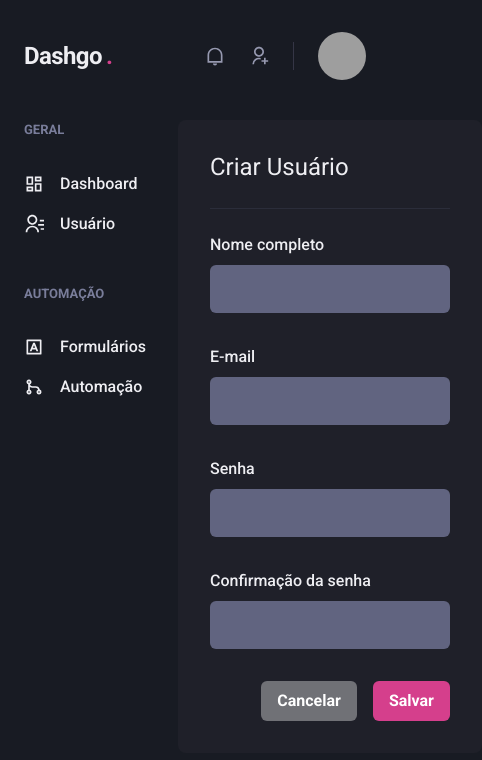
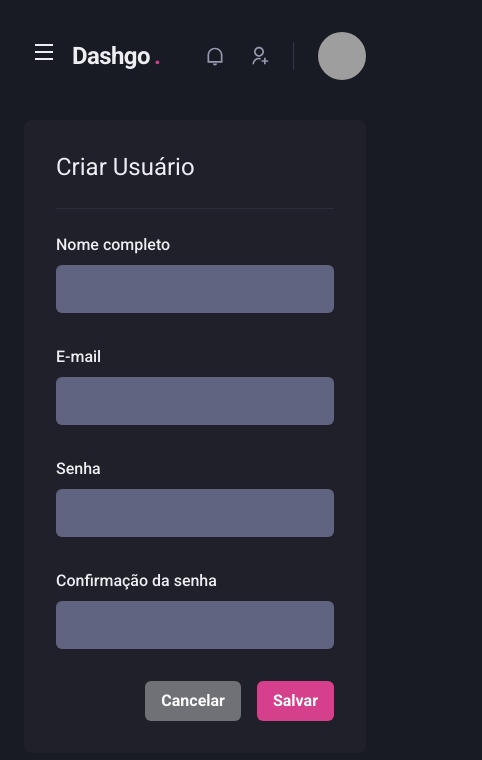
Before and after one commit to HemersonChaves/Construindo-interfaces-do-futuro, a Next.js app: page /users/create in a window 390 px wide. Shown: the top 760 px of the page, 482 px wide, since content can reach past the window. Built offline with nearby package versions, Linux system fonts and the light colour scheme; grey boxes are pictures that could not be loaded.

Commit message:
refact(responsivo): Deixa a Sidebar responsiva

```diff
--- a/src/components/Header/index.tsx
+++ b/src/components/Header/index.tsx
@@ -1,9 +1,13 @@
-import { Flex, useBreakpointValue } from '@chakra-ui/react';
+import { Flex, Icon, IconButton, useBreakpointValue } from '@chakra-ui/react';
+import { RiMenuLine } from 'react-icons/ri';
+import { useSidebarDrawer } from '../../contexts/SideBarDrawerContext';
 import { Logo } from './Logo';
 import { NotificationsNav } from './NotificationsNav';
 import { Profile } from './Profile';
 import { SearchBox } from './SearchBox';
+
 export function Header() {
+    const {onOpen} = useSidebarDrawer();
     const isWideVersion = useBreakpointValue({
         base: false,
         lg: true,
@@ -19,6 +23,18 @@
             align='center'
             px='6'
         >
+            { !isWideVersion &&
+                <IconButton
+                icon={<Icon as={RiMenuLine} />}
+                fontSize='24'
+                variant='unstyled'
+                onClick={onOpen}
+                aria-label='Open navigation'
+                mr='2'
+                >
+
+                </IconButton>
+            }
             <Logo />
             {isWideVersion && <SearchBox />}
 
--- /dev/null
+++ b/src/components/Sidebar/SiderBarNav.tsx
@@ -0,0 +1,20 @@
+import { Stack } from "@chakra-ui/react";
+import { RiContactsLine, RiDashboardLine, RiGitMergeLine, RiInputMethodLine } from "react-icons/ri";
+import { NavLink } from "./NavLink";
+import { NavSection } from "./NavSection";
+
+export function SidebarNav() {
+  return (
+      <Stack spacing='12' align='flex-start'>
+        <NavSection title='GERAL'>
+          <NavLink  icon={RiDashboardLine} >Dashboard</NavLink>
+          <NavLink  icon={RiContactsLine} >Usuário</NavLink>
+        </NavSection>
+
+        <NavSection title='AUTOMAÇÃO'>
+        <NavLink  icon={RiInputMethodLine} >Formulários</NavLink>
+        <NavLink  icon={RiGitMergeLine} >Automação</NavLink>
+        </ NavSection>
+      </Stack>
+  )
+}
--- a/src/components/Sidebar/index.tsx
+++ b/src/components/Sidebar/index.tsx
@@ -1,22 +1,31 @@
-import { Box, Stack, Text, Link, Icon } from "@chakra-ui/react";
-import { RiContactsLine, RiDashboardLine, RiGitMergeLine, RiInputMethodLine } from "react-icons/ri";
-import { NavLink } from "./NavLink";
-import { NavSection } from "./NavSection";
+import { Box, Drawer, DrawerBody, DrawerCloseButton, DrawerContent, DrawerHeader, DrawerOverlay, useBreakpointValue  } from "@chakra-ui/react";
+import { useSidebarDrawer } from "../../contexts/SideBarDrawerContext";
+
+import { SidebarNav } from "./SiderBarNav";
 
 export function Sidebar() {
+  const { isOpen, onClose} = useSidebarDrawer();
+  const isDrawerSideBar = useBreakpointValue({
+    base: true,
+    lg: false,
+  });
+
+  if (isDrawerSideBar) {
+   return ( <Drawer isOpen={isOpen} placement='left' onClose={onClose}>
+      <DrawerOverlay>
+        <DrawerContent bg='gray.800' p='4'>
+          <DrawerCloseButton mt='6' />
+          <DrawerHeader>Navegação</DrawerHeader>
+          <DrawerBody>
+          <SidebarNav />
+          </DrawerBody>
+        </DrawerContent>
+      </DrawerOverlay>
+    </Drawer>)
+  }
   return (
     <Box as='aside' w='64' mr='8'>
-      <Stack spacing='12' align='flex-start'>
-        <NavSection title='GERAL'>
-          <NavLink  icon={RiDashboardLine} >Dashboard</NavLink>
-          <NavLink  icon={RiContactsLine} >Usuário</NavLink>
-        </NavSection>
-
-        <NavSection title='AUTOMAÇÃO'>
-        <NavLink  icon={RiInputMethodLine} >Formulários</NavLink>
-        <NavLink  icon={RiGitMergeLine} >Automação</NavLink>
-        </ NavSection>
-      </Stack>
+      <SidebarNav />
     </Box>
   )
 }
--- /dev/null
+++ b/src/contexts/SideBarDrawerContext.tsx
@@ -0,0 +1,25 @@
+import { useDisclosure, UseDisclosureReturn } from "@chakra-ui/hooks";
+import { useRouter } from "next/router";
+import { createContext, ReactNode, useContext, useEffect } from "react";
+
+interface SidebarDrawerProviderProps{
+  children: ReactNode;
+}
+type SidebarDrawerContextData = UseDisclosureReturn;
+
+const SidebarDrawerContext = createContext({} as SidebarDrawerContextData);
+
+export function SiderbarDrawerProvider ({children}:SidebarDrawerProviderProps){
+const disclosure = useDisclosure();
+const router = useRouter();
+useEffect(() => {
+  disclosure.onClose();
+}, [router.asPath] )
+  return (
+    <SidebarDrawerContext.Provider value={disclosure}>
+      {children}
+    </SidebarDrawerContext.Provider>
+  )
+}
+
+export const useSidebarDrawer = () => useContext(SidebarDrawerContext);
--- a/src/pages/_app.tsx
+++ b/src/pages/_app.tsx
@@ -1,12 +1,17 @@
 import { AppProps } from 'next/app';
 import { ChakraProvider } from '@chakra-ui/react';
 import { theme } from '../styles/theme';
+import { SiderbarDrawerProvider } from '../contexts/SideBarDrawerContext';
 
 function MyApp({ Component, pageProps }: AppProps) {
   return (
     // resetCSS={false}
     <ChakraProvider resetCSS theme={theme}>
-      <Component {...pageProps} />
+      <SiderbarDrawerProvider>
+        <Component {...pageProps} />
+
+      </SiderbarDrawerProvider>
+
     </ChakraProvider>
   )
 }
```
